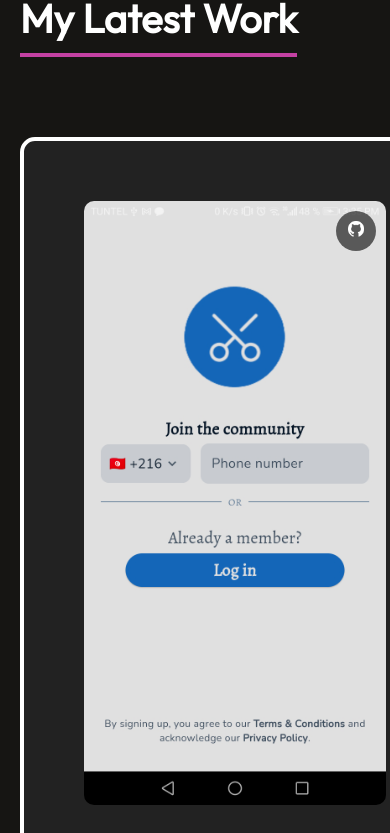
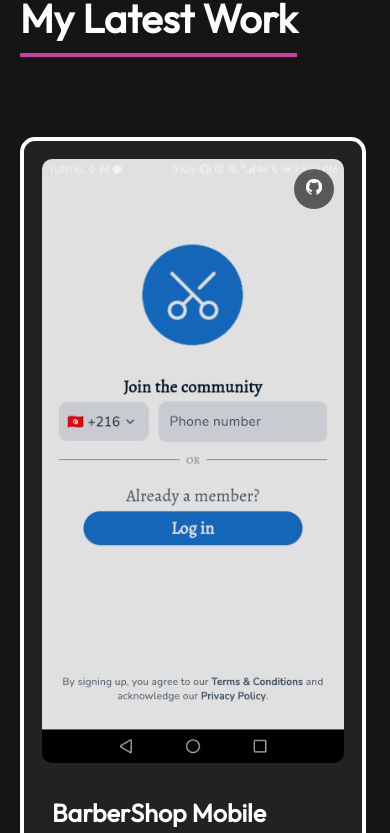
Before and after one commit to arij45/PortfolioWebSite, a React (Vite) app: page / in a window 390 px wide. Shown: the part 6354-7187 px from the top of the page. Built offline with nearby package versions, Linux system fonts and the light colour scheme.

Commit message:
new commit

```diff
--- a/src/Components/MyWork/MyWork.css
+++ b/src/Components/MyWork/MyWork.css
@@ -162,8 +162,7 @@
     }
 
     .work-card {
-      padding: 50px;
-      margin-bottom: 50px;
+      padding: 8px;
     }
 
   }
```
